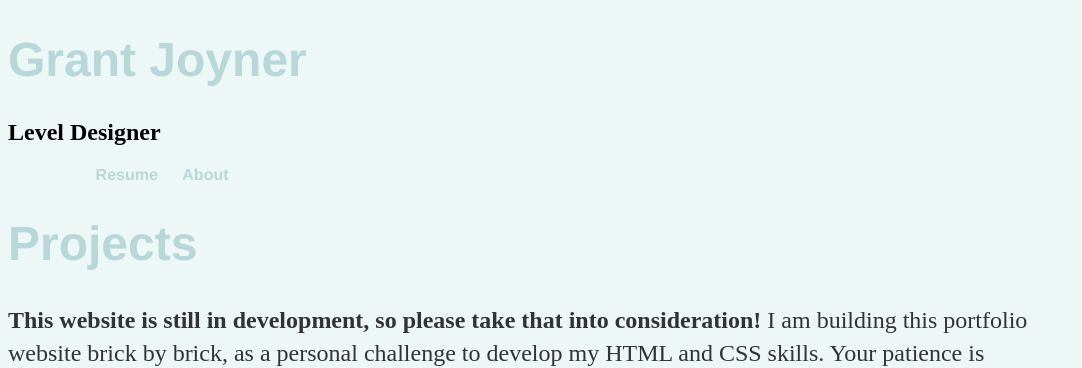
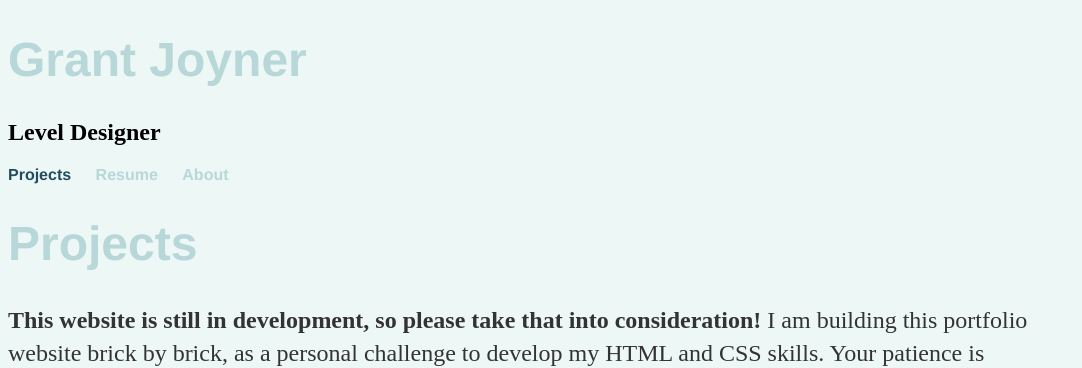
Before and after one commit to digigrant/digigrant.github.io, a Jekyll site: the page built from index.html, in a window 1280 px wide. Shown: the top 368 px of the page, without its empty margins (0-1082 px from the left). Built offline with Jekyll 4.4.1, drawn with Linux system fonts in a browser that asks for light colours.

Commit message:
Update main.scss

```diff
--- a/_sass/main.scss
+++ b/_sass/main.scss
@@ -60,7 +60,7 @@ footer
 
 .current
 {
-  color: $color1;
+  color: $color3;
 }
 
 .row
```
